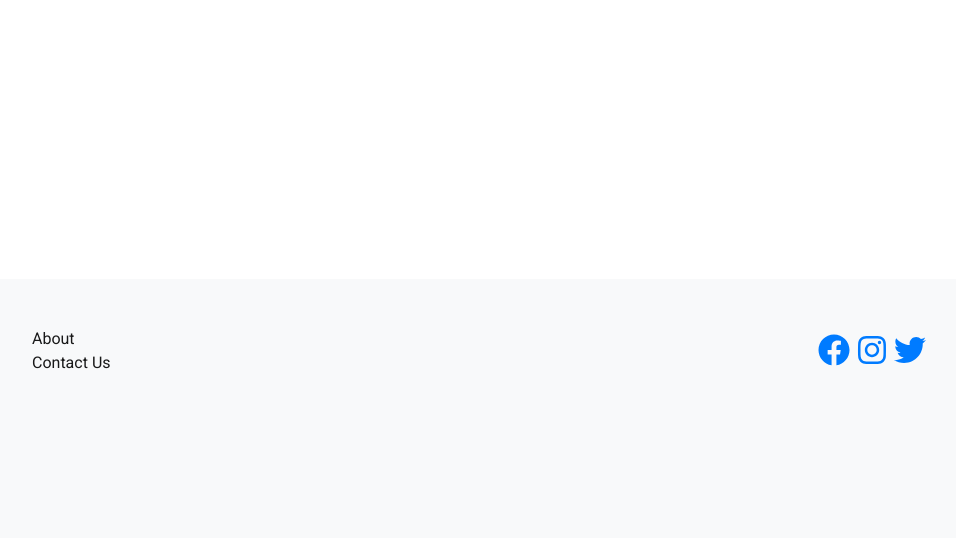
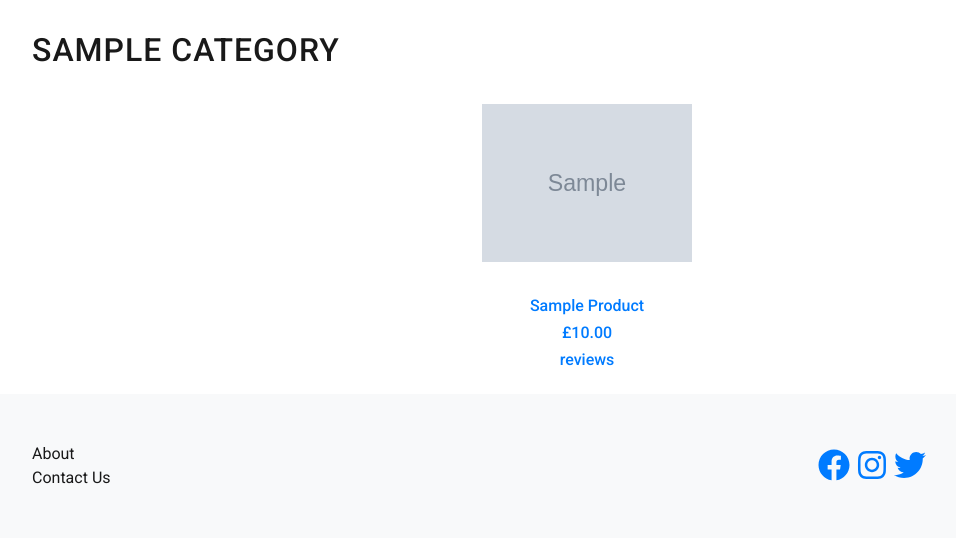
Before and after one commit to alexmortali/grapple, a Django app: a page that uses products/templates/list_of_products_by_category.html in a window 1280 px wide. Shown: the part 593-1131 px from the top of the page, without its empty margins (53-1009 px from the left). Before the commit the page ends 962 px from the top, so only its background shows below. Run offline with Django 3.2, Linux system fonts and the light colour scheme; tables that the repository leaves empty hold one stand-in row (values such as "Sample post"); grey boxes marked "Sample" are stand-in pictures; some libraries are stand-ins or nearby versions.

Commit message:
Added no products section

```diff
--- a/products/templates/list_of_products.html
+++ b/products/templates/list_of_products.html
@@ -23,7 +23,11 @@
                 </div>
             {% endfor %}
         {% else %}
-                <h1>no products</h1>
+        <div class="row justify-content-center">
+            <div class="col-12 col-md-6">
+                <p>We currently have no {{ category.title }} available.. Why not check out our available products here</p>
+            </div>
+        </div>
         {% endif %}
     </div>
 </div>
--- a/products/templates/list_of_products_by_category.html
+++ b/products/templates/list_of_products_by_category.html
@@ -3,12 +3,38 @@
 {% block title %}{{ category.title }}{% endblock %}
 
 {% block content %}
-    <h1>{{ category.title }}</h1>
-    {% for product in products %}
-        {% if product %}
-            <h1><a href="{{product.get_absolute_url}}">{{ product.name }}</a></h1>
+<div class="jumbotron jumbotron-fluid products-jumbo jumbo-background"></div>
+<div class="container font-color">
+    <h1 class="mt-4 page-title">{{ category.title }}</h1>
+    <div class="row justify-content-center">
+        {% if products %}
+            {% for product in products %}
+                <div class="col-12 col-sm-6 col-md-4 pb-3">
+                    <a class="link " href="{{product.get_absolute_url}}">
+                        <div class="product-section">
+                            <div class="product-image" style="background-image: url('{{ MEDIA_URL }}{{ product.image }}')"></div>
+                            <div class="product-info text-center">
+                                <h6>{{ product.name|title }}</h6>
+                                <h6 class="link">£{{ product.price }}</h6>
+                                <h6>reviews</h6>
+                            </div>
+                        </div>
+                    </a>
+                </div>
+            {% endfor %}
         {% else %}
-            <h1>no products</h1>
+            <div class="container">
+                <div class="row justify-content-center">
+                    <div class="col-8 col-offset-2">
+                        <p class="no-products-text text-center mt-3">
+                            We currently have no {{ category.title }} available..
+                            Why not check out all of our available products
+                            <a href="{% url 'products:list_of_products' %}"><i>here</i></a>
+                        </p>
+                    </div>
+                </div>
+            </div>
         {% endif %}
-    {% endfor %}
+    </div>
+</div>
 {% endblock %}
```
